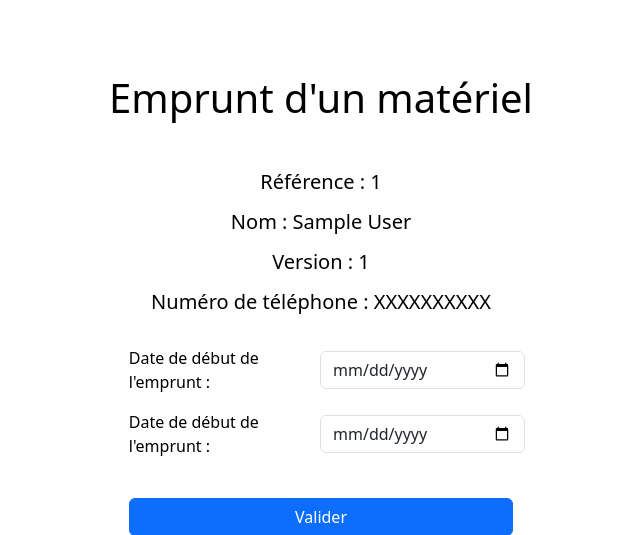
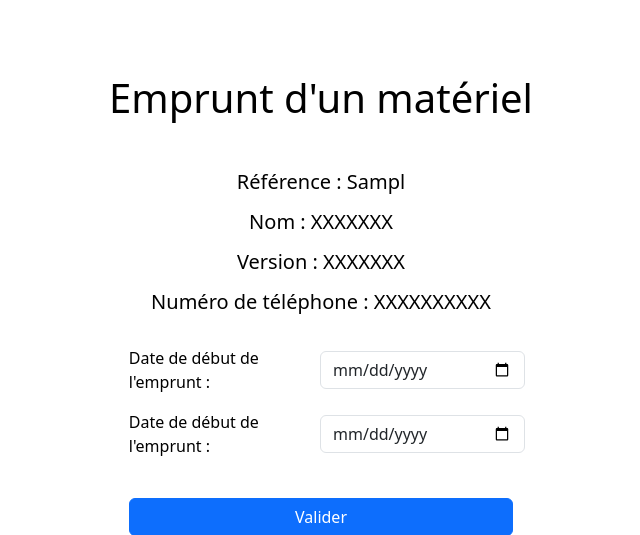
Before and after one commit to doriangilbert/GestionnaireDEmprunt, a PHP site: the page made by main/view/ajoutEmprunt.php in a window 1280 px wide. Shown: the part 56-591 px from the top of the page, without its empty margins (319-959 px from the left). Run offline with PHP 8.4, Linux system fonts and the light colour scheme; the visitor is signed in with stand-in values (Sample User, id 1); some libraries are stand-ins or nearby versions.

Commit message:
Poursuite de l'ajout d'emprunt

```diff
--- a/main/controller/ajoutEmpruntController.php
+++ b/main/controller/ajoutEmpruntController.php
@@ -4,10 +4,13 @@ require_once("../entity/Emprunt.php");
 
 session_start();
 
-$reference = $_POST['reference'];
+$reference = $_SESSION['reference'];
 $dateDebut = $_POST['dateDebut'];
 $dateFin = $_POST['dateFin'];
 $matricule = $_SESSION['matricule'];
+
+$dateDebut = date('Y-m-d', strtotime($dateDebut));
+$dateFin = date('Y-m-d', strtotime($dateFin));
 
 $emprunt = new Emprunt($reference, $dateDebut, $dateFin, $matricule);
 
--- a/main/entity/Emprunt.php
+++ b/main/entity/Emprunt.php
@@ -1,5 +1,7 @@
 <?php
 
+session_start();
+require_once("../entity/BD_Link.php");
 class Emprunt
 {
     private $reference;
--- a/main/view/ajoutEmprunt.php
+++ b/main/view/ajoutEmprunt.php
@@ -1,5 +1,7 @@
 <?php include('../view/navbar.php');
-session_start();?>
+session_start();
+$_SESSION['reference'] = $_GET['ref'];
+?>
 <!DOCTYPE html>
 <html lang="fr" class="h-100">
 
@@ -15,18 +17,18 @@ session_start();?>
 
 <div class="d-flex justify-content-center align-items-center h-100 flex-column">
     <h1 class="mb-5">Emprunt d'un matériel</h1>
-    <h5 class="mb-3">Référence : <?php echo $_SESSION['reference']; ?></h5>
-    <h5 class="mb-3">Nom : <?php echo $_SESSION['nomMateriel']; ?></h5>
-    <h5 class="mb-3">Version : <?php echo $_SESSION['versionMateriel']; ?></h5>
+    <h5 class="mb-3">Référence : <?php echo $_GET['ref']; ?></h5>
+    <h5 class="mb-3">Nom : XXXXXXX</h5>
+    <h5 class="mb-3">Version : XXXXXXX</h5>
     <h5 class="mb-3">Numéro de téléphone : XXXXXXXXXX</h5>
     <form method="post" action="../controller/ajoutEmpruntController.php" class="mt-3">
         <div class="row mb-3 align-items-center">
             <label for="inputDateDebut" class="form-label col m-0">Date de début de l'emprunt :</label>
-            <input type="date" class="form-control col" id="inputDateDebut" required>
+            <input type="date" class="form-control col" id="inputDateDebut" name="inputDateDebut" required>
         </div>
         <div class="row mb-3 align-items-center">
             <label for="inputDateFin" class="form-label col m-0">Date de début de l'emprunt :</label>
-            <input type="date" class="form-control col" id="inputDateFin" required>
+            <input type="date" class="form-control col" id="inputDateFin" name="inputDateFin" required>
         </div>
         <button type="submit" class="btn btn-primary w-100 mt-4">Valider</button>
     </form>
--- a/main/view/showHardware.php
+++ b/main/view/showHardware.php
@@ -27,6 +27,7 @@ session_start();?>
                 <th scope='col'>Nom</th>
                 <th scope='col'>Version</th>
                 <th scope='col'>Statut</th>
+                <th scope='col'>Emprunt</th>
                 <th scope='col'>Edition</th>
                 ";
             }
@@ -61,6 +62,9 @@ session_start();?>
                         <td>$row[Nom]</td>
                         <td>$row[Version]</td>
                         <td>$_SESSION[isAdmin]</td>
+                        <td>
+                            <a class='btn btn-info btn-sm' href='ajoutEmprunt.php?ref=$row[Reference]'>Emprunter</a>
+                        </td>
                         <td>
                             <a class='btn btn-info btn-sm' href='gestionMateriel.php?ref=$row[Reference]'>Edit</a>
                         </td>
```
